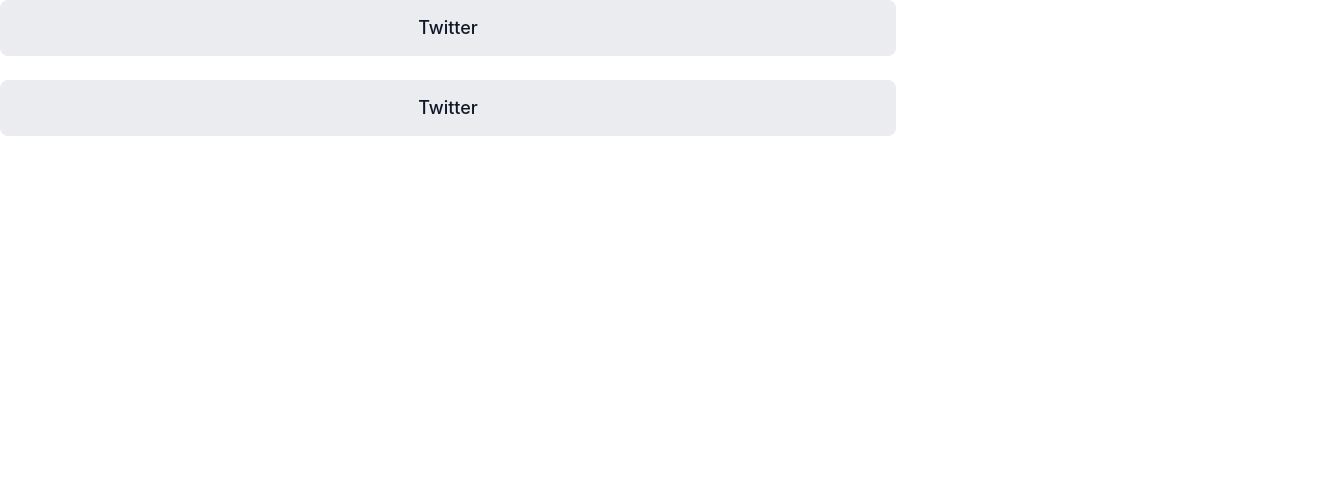
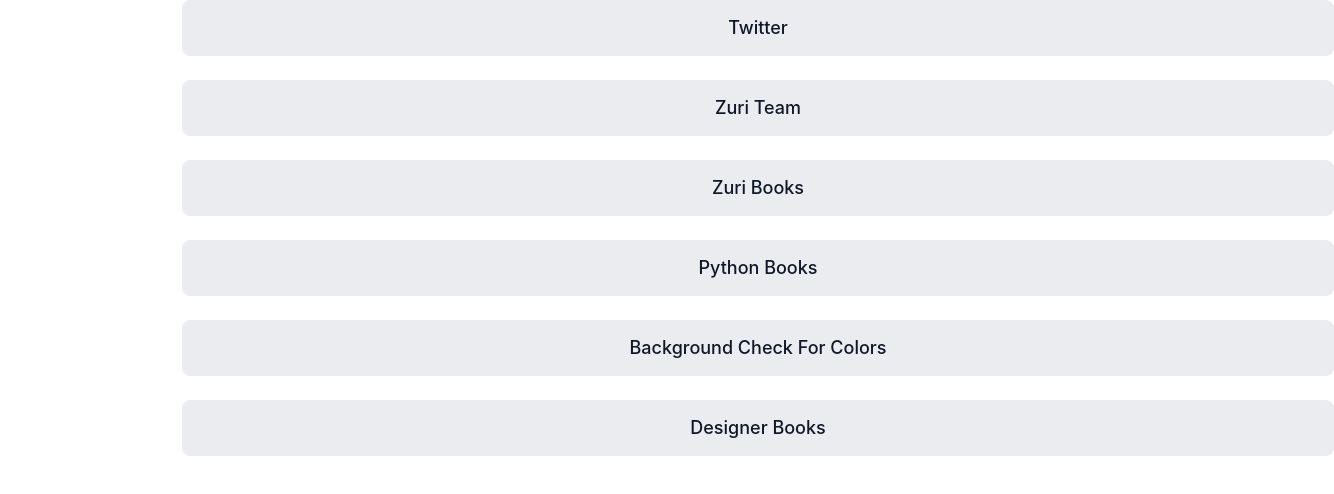
Before and after one commit to oritise1/hngi9-linktree-project, a React (Create React App) app: page / in a window 1280 px wide. Shown: the top 494 px of the page, 1334 px wide, since content can reach past the window. Built offline with nearby package versions, Linux system fonts and the light colour scheme.

Commit message:
create the button array list and modify the button and app css file

```diff
--- a/src/App.css
+++ b/src/App.css
@@ -1,5 +1,8 @@
 .App{
-  align-items: center;
+  display: flex;
+  justify-content: center;
+  flex-direction: column;
+  margin: 0 182px;
 }
 img{
   width: 150px;
--- a/src/App.js
+++ b/src/App.js
@@ -5,23 +5,45 @@
 const App = () => {
   const item =[
     {
+      id: 'twitter',
       title : 'Twitter',
       link : 'https://twitter.com/oritise_success'
     },
     {
-      title : 'Twitter',
-      link : 'https://twitter.com/oritise_success'
+      id: 'btn__zuri',
+      title : 'Zuri Team',
+      link : 'https://training.zuri.team/'
+    },
+    {
+      id: 'books',
+      title : 'Zuri Books',
+      link : 'http://books.zuri.team'
+    },
+    {
+      id: 'book__python',
+      title : 'Python Books',
+      link : 'https://books.zuri.team/python-for-beginners?ref_id=<yourslackname>'
+    },
+    {
+      id: 'pitch',
+      title : 'Background Check For Colors',
+      link : 'https://background.zuri.team/'
+    },
+    {
+      id: 'book__design',
+      title : 'Designer Books',
+      link : 'https://books.zuri.team/design-rules'
     },
   ]
   return (
 
     <div className="App">
 
-      {item.map(d => {
+      {item.map(data => {
         return (
           <Button
-            link={d.link}
-            title={d.title}
+            link={data.link}
+            title={data.title}
           />
         )
       })}
--- a/src/components/Button/button.css
+++ b/src/components/Button/button.css
@@ -29,6 +29,7 @@
 flex-grow: 0;
 }
 
+
 .ButtonWrapper {
   margin-bottom: 24px;
   padding-bottom: 25px;
@@ -39,8 +40,7 @@
   align-items: center;
   padding: 24px 32px;
   gap: 8px;
-
-  width: 70%;
+  width: 1152px;
   height: 56px;
   background: #eaecf0;
   border: 1px solid #eaecf0;
```
